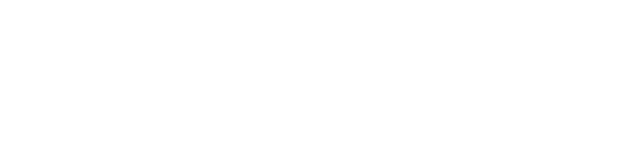
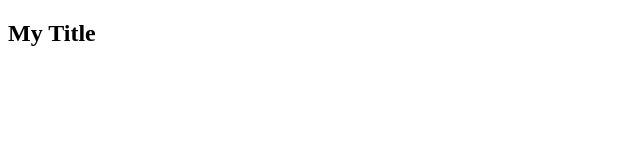
Before and after one commit to derxramos/gitsample, a plain HTML site: page index.html in a window 1280 px wide. Shown: the whole page, without its empty margins (0-640 px from the left). Drawn offline with Linux system fonts and the light colour scheme.

Commit message:
Second commit

```diff
--- a/index.html
+++ b/index.html
@@ -6,6 +6,6 @@
     <title>Document</title>
 </head>
 <body>
-
+    <h2>My Title</h2>
 </body>
 </html>
```
